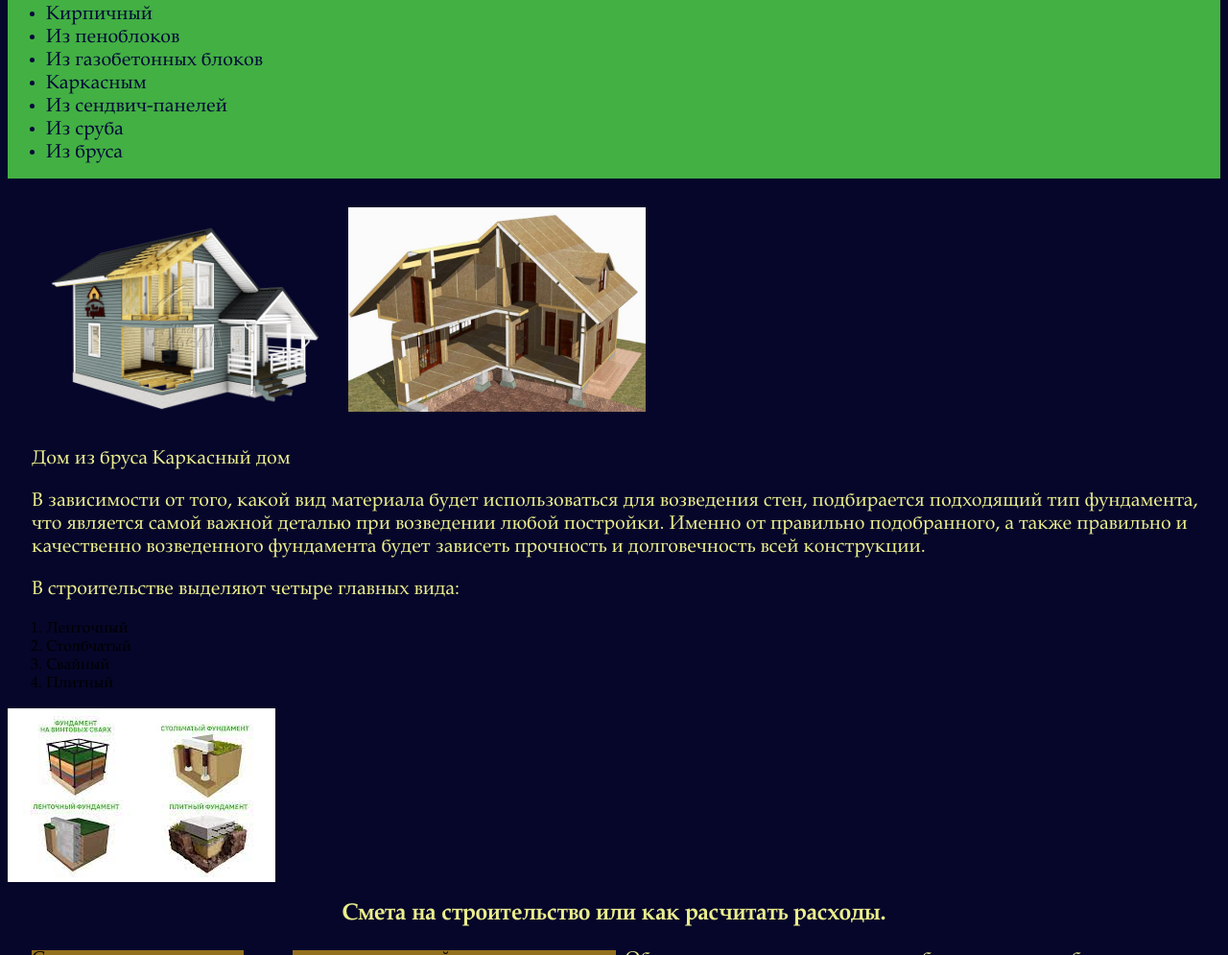
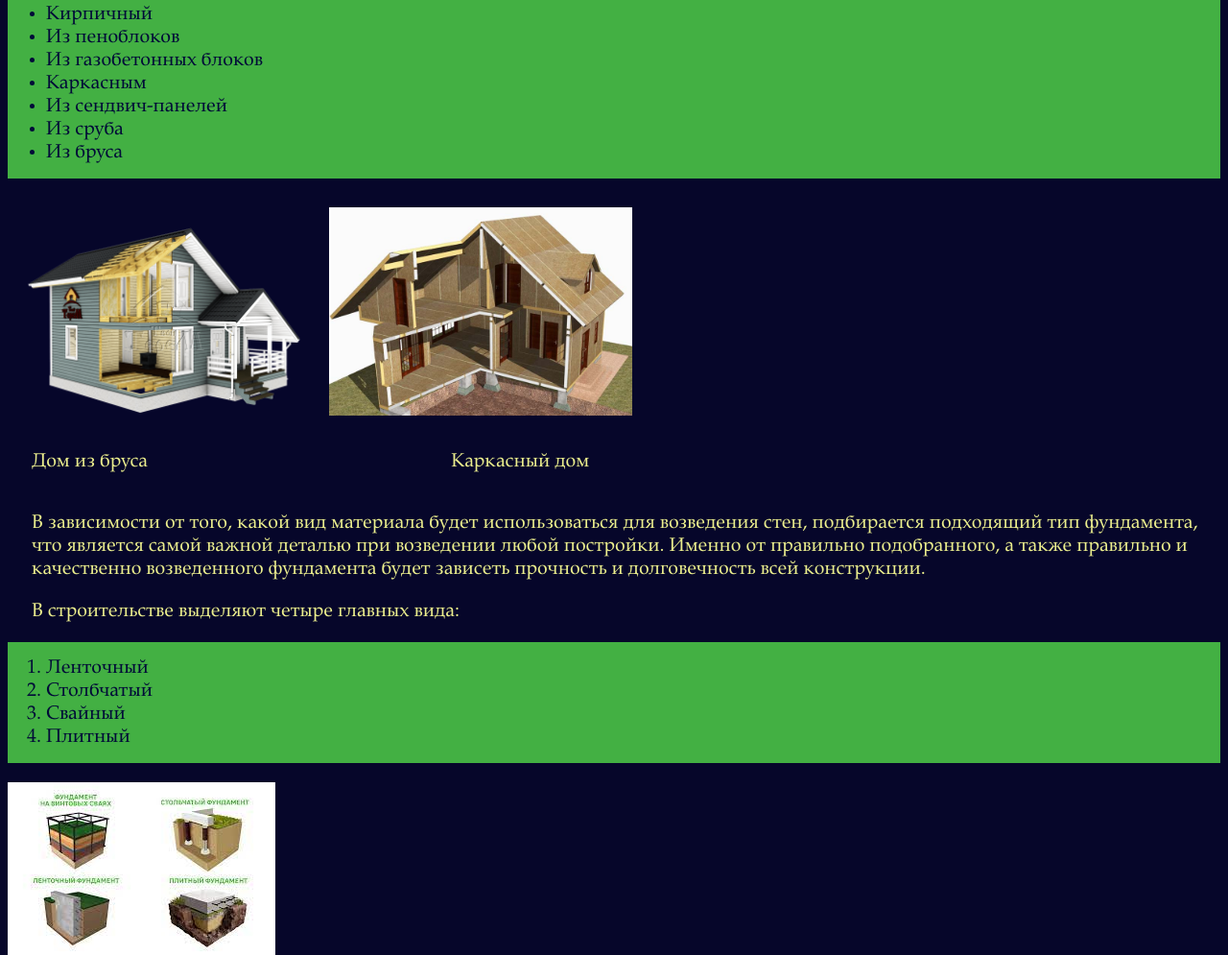
Before and after one commit to trol228355/ghghjghjghj, a plain HTML site: page index.html in a window 1280 px wide. Shown: the part 648-1643 px from the top of the page at 96% size. Drawn offline with Linux system fonts and the light colour scheme.

Commit message:
Update index.html

```diff
--- a/index.html
+++ b/index.html
@@ -38,15 +38,18 @@
             <li>Из бруса</li>
         </ul>
         <div class="cartinci">
-        <p><img src="img\b2eef138eaa4054d.png">
-        <img src="img\d1e5be361de11e42.jpg"></p>
-        <p>Дом из бруса Каркасный дом</p>
+            <img src="img\b2eef138eaa4054d.png">
+            <img src="img\d1e5be361de11e42.jpg">
+            <div style="display: flex; justify-content: space-between;">
+                <p style="flex-basis:36%;">Дом из бруса</p>
+                <p style ="flex-basis:70%;">Каркасный дом</p>
+            </div>
         </div>
         <p>В зависимости от того, какой вид материала будет использоваться для возведения стен, подбирается подходящий тип фундамента, что является самой
             важной деталью при возведении любой постройки. Именно от правильно подобранного, а также правильно и качественно возведенного фундамента будет
             зависеть прочность и долговечность всей конструкции.</p>
         <p>В строительстве выделяют четыре главных вида:</p>
-        <ol>
+        <ol class = "geniy">
             <li>Ленточный</li>
             <li>Столбчатый</li>
             <li>Свайный</li>
```
